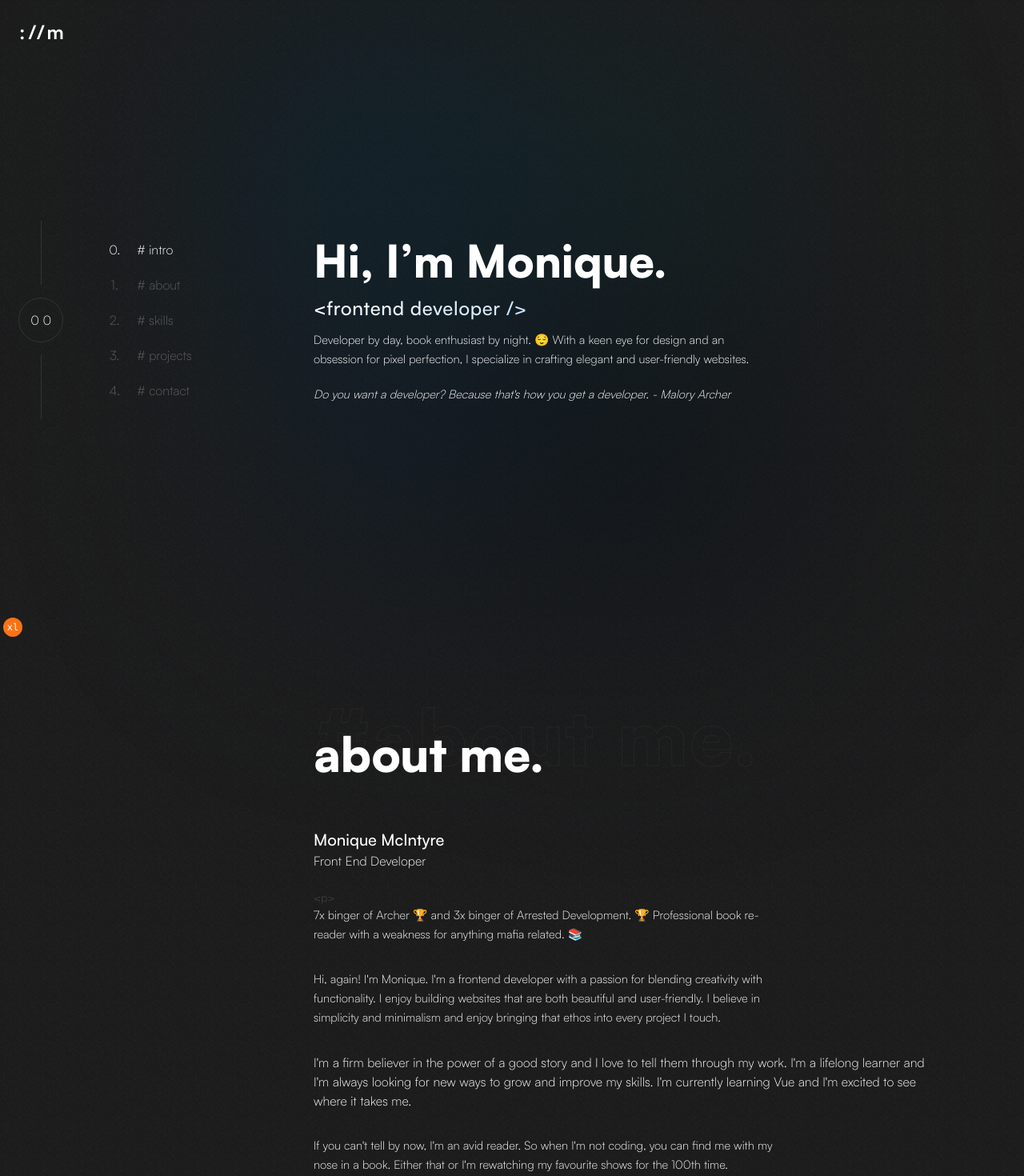
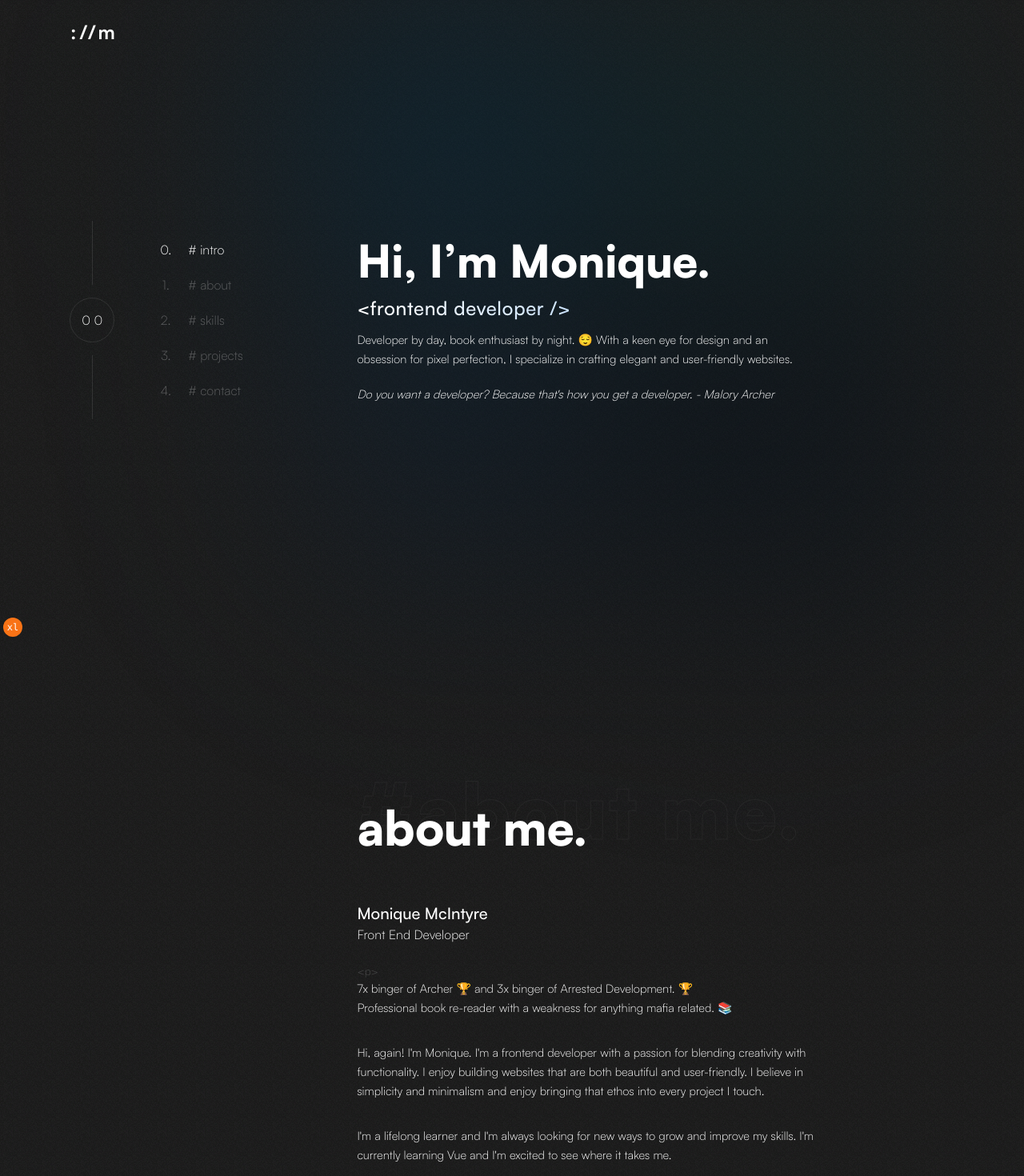
Before and after one commit to beautyscribbles/portfolio-v3, a Next.js app: page / in a window 1280 px wide. Shown: the top 1470 px of the page at 80% size. Built offline with nearby package versions, Linux system fonts and the light colour scheme.

Commit message:
adjusted styling for each section

```diff
--- a/src/app/globals.css
+++ b/src/app/globals.css
@@ -19,6 +19,10 @@ body {
 }
 
 @layer components {
+  .spacing {
+    @apply mt-20 mb-60 md:mb-32 lg:mb-20
+  }
+
   .paragraph {
     @apply text-sm md:text-[0.92rem] max-w-xl leading-6
   }
@@ -29,7 +33,6 @@ body {
 }
 
 @layer utilities {
-
 
 
   .stroked {
--- a/src/app/page.tsx
+++ b/src/app/page.tsx
@@ -2,7 +2,7 @@ import Wrapper from "@/components/layout/Wrapper";
 
 export default function Home() {
   return (
-    <div className="max-w-7xl mx-auto">
+    <div className="max-w-6xl mx-auto">
       <Wrapper />
     </div>
   );
--- a/src/components/About.tsx
+++ b/src/components/About.tsx
@@ -5,7 +5,10 @@ import { Fragment } from "react";
 
 const About = () => {
   return (
-    <Section sectionName="about" className="relative">
+    <Section
+      sectionName="about"
+      className="relative spacing md:h-[120vh] lg:h-screen"
+    >
       <article className=" flex flex-col gap-16">
         <Heading text="about me." />
 
@@ -21,6 +24,7 @@ const About = () => {
             <p className={`opacity-20 text-sm`}>&#60;p&#62;</p>
             <p className="paragraph">
               7x binger of Archer 🏆 and 3x binger of Arrested Development. 🏆
+              <br></br>
               Professional book re-reader with a weakness for anything mafia
               related. 📚
             </p>
@@ -33,12 +37,10 @@ const About = () => {
               into every project I touch.
             </p>
 
-            <p className="parapgraph mt-8">
-              I&apos;m a firm believer in the power of a good story and I love
-              to tell them through my work. I&apos;m a lifelong learner and
-              I&apos;m always looking for new ways to grow and improve my
-              skills. I&apos;m currently learning Vue and I&apos;m excited to
-              see where it takes me.
+            <p className="paragraph mt-8">
+              I&apos;m a lifelong learner and I&apos;m always looking for new
+              ways to grow and improve my skills. I&apos;m currently learning
+              Vue and I&apos;m excited to see where it takes me.
             </p>
 
             <p className="paragraph mt-8">
--- a/src/components/Contact.tsx
+++ b/src/components/Contact.tsx
@@ -56,7 +56,7 @@ const Contact = () => {
   });
 
   return (
-    <Section sectionName="contact" className="lg:min-h-[50rem]">
+    <Section sectionName="contact" className="spacing ">
       <article className="flex flex-col gap-16">
         <Heading text="contact." />
 
--- a/src/components/Content.tsx
+++ b/src/components/Content.tsx
@@ -8,7 +8,7 @@ import Container from "@/components/ui/Container";
 
 const Content = () => {
   return (
-    <Container className="md:pr-8">
+    <Container>
       <div className="md:hidden">
         <Navbar />
       </div>
--- a/src/components/Overview.tsx
+++ b/src/components/Overview.tsx
@@ -8,9 +8,12 @@ const Overview = () => {
   const black = satoshiBlack.className;
 
   return (
-    <Section className="h-screen relative" sectionName="intro">
-      <GradientBackground >
-        <article className="flex flex-col gap-2 md:gap-3">
+    <Section
+      className="h-screen flex justify-center items-center relative md:justify-start"
+      sectionName="intro"
+    >
+      <GradientBackground />
+      <article className="flex flex-col gap-2 md:gap-3 ">
         <h1 className={`${black} font-bold text-clamp leading-[1.1] `}>
           Hi, I&rsquo;m Monique.
         </h1>
@@ -20,14 +23,16 @@ const Overview = () => {
           {title}
         </p>
         <p className="paragraph ">
-           Developer by day, book enthusiast by night. 😌 With a keen eye for design and an obsession for pixel perfection, I specialize in crafting elegant and user-friendly websites.
+          Developer by day, book enthusiast by night. 😌 With a keen eye for
+          design and an obsession for pixel perfection, I specialize in crafting
+          elegant and user-friendly websites.
         </p>
 
-          <p  className="paragraph leading-6 mt-2">
+        <p className="paragraph leading-6 mt-2">
           <i>
-                Do you want a developer? Because that&apos;s how you get a developer. - Malory Archer
+            Do you want a developer? Because that&apos;s how you get a
+            developer. - Malory Archer
           </i>
-
         </p>
 
         {/* <p className="paragraph leading-6 ">
@@ -37,7 +42,6 @@ const Overview = () => {
 
           </p> */}
       </article>
-      </GradientBackground>
     </Section>
   );
 };
--- a/src/components/Section.tsx
+++ b/src/components/Section.tsx
@@ -42,7 +42,7 @@ const Section = (props: Props) => {
   return (
     <section
       ref={ref}
-      className={`${className} h-screen w-full flex items-center justify-start`}
+      className={`${className} w-full flex items-center md:h-screen`}
       id={`${sectionDetails.link}`}
     >
       {children}
--- a/src/components/projects/Projects.tsx
+++ b/src/components/projects/Projects.tsx
@@ -63,7 +63,7 @@ const Projects = () => {
   });
 
   return (
-    <Section sectionName="projects" className="min-h-[80rem] sm:min-h-0 ">
+    <Section sectionName="projects" className="spacing">
       <article className="flex flex-col gap-24 w-full">
         <Heading text="projects." />
 
--- a/src/components/skills/Skills.tsx
+++ b/src/components/skills/Skills.tsx
@@ -18,10 +18,7 @@ const Skills = () => {
   });
 
   return (
-    <Section
-      sectionName="skills"
-      className="relative min-h-[50rem] md:min-h-0 "
-    >
+    <Section sectionName="skills" className="relative spacing  ">
       <article className="flex flex-col gap-16">
         <Heading text="skills." />
 
--- a/src/components/ui/GradientBackground.tsx
+++ b/src/components/ui/GradientBackground.tsx
@@ -1,14 +1,14 @@
 import React from "react";
 
 interface Props {
-  children: React.ReactNode;
+  children?: React.ReactNode;
 }
 
 const GradientBackground = (props: Props) => {
   const { children } = props;
   return (
     <div
-      className={`relative h-[85vh] flex flex-col items-center justify-center `}
+      className={`absolute top-0 left-0 w-full h-[90vh] flex flex-col items-center justify-center `}
     >
       <div
         className={`absolute inset-0 flex flex-wrap m-auto pointer-events-none -z-10 blur-[8em] opacity-50  scale-80 -left-20`}
```
Lines whose indentation alone changed are shown as unchanged.
